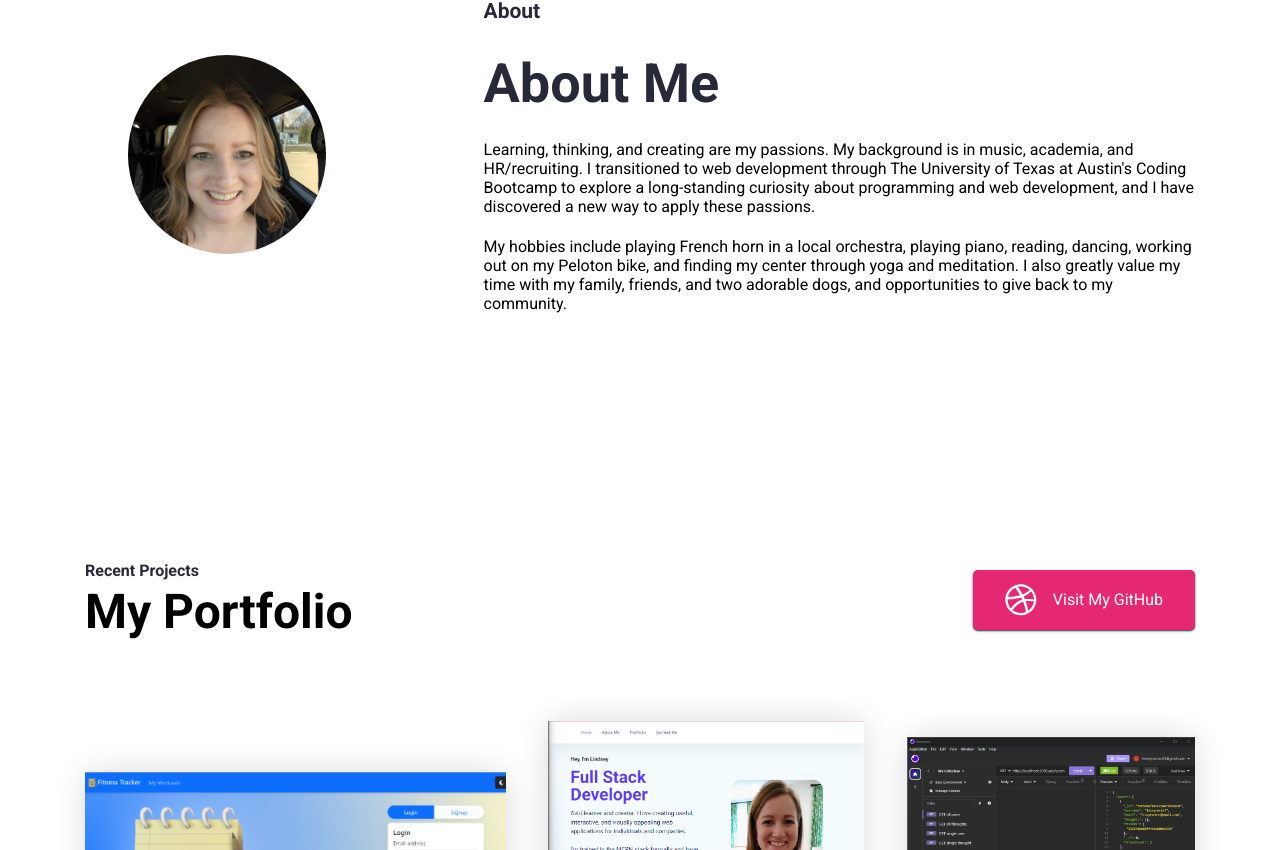
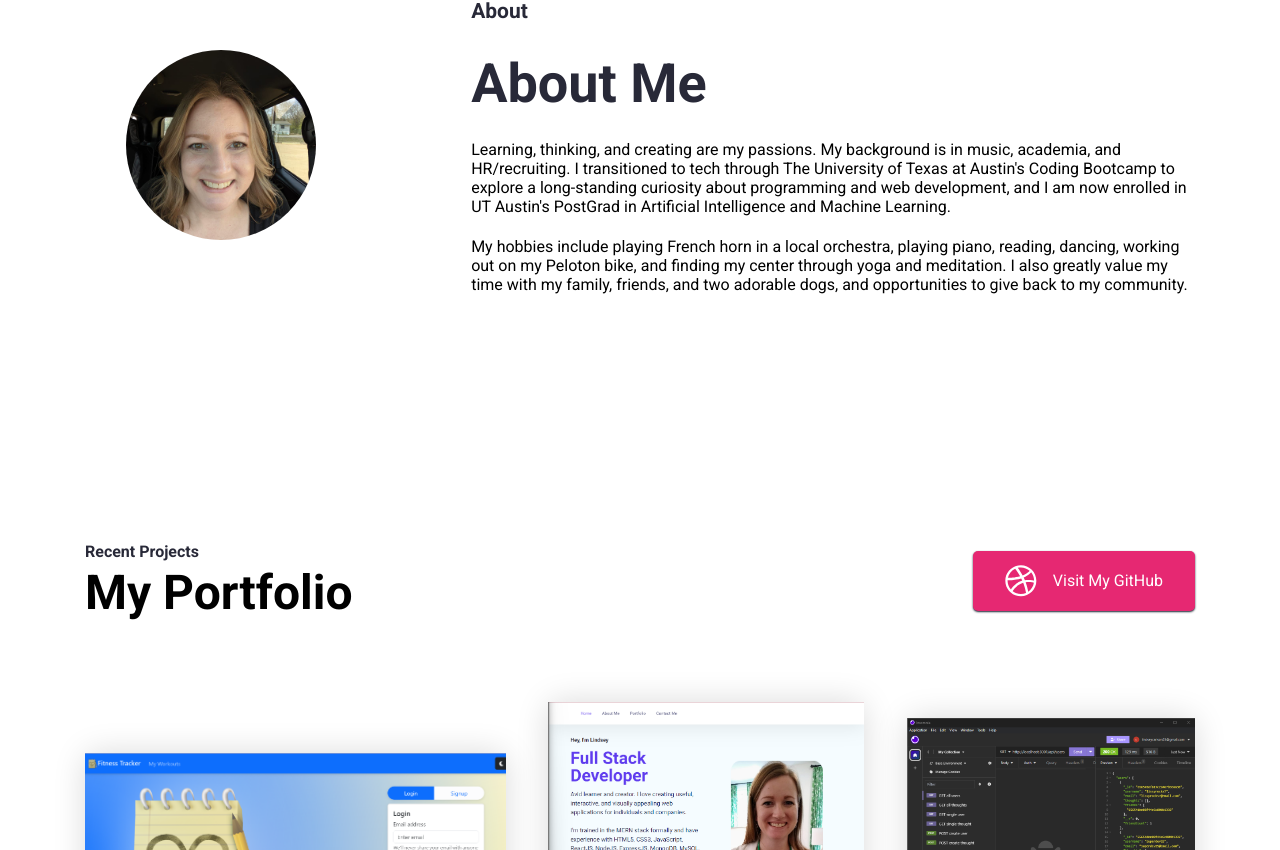
Before and after one commit to lindseycarlson23/new-react-portfolio, a React (Create React App) app: page / in a window 1280 px wide. Shown: the part 2013-2863 px from the top of the page. Built offline with nearby package versions, Linux system fonts and the light colour scheme.

Commit message:
updated about me section

```diff
--- a/src/Pages/Home/AboutMe.jsx
+++ b/src/Pages/Home/AboutMe.jsx
@@ -9,7 +9,7 @@ export default function AboutMe() {
           <p className="section--title">About</p>
           <h1 className="skills--section--heading">About Me</h1>
           <p className="hero--section-description">
-            Learning, thinking, and creating are my passions. My background is in music, academia, and HR/recruiting. I transitioned to web development through The University of Texas at Austin's Coding Bootcamp to explore a long-standing curiosity about programming and web development, and I have discovered a new way to apply these passions.
+            Learning, thinking, and creating are my passions. My background is in music, academia, and HR/recruiting. I transitioned to tech through The University of Texas at Austin's Coding Bootcamp to explore a long-standing curiosity about programming and web development, and I am now enrolled in UT Austin's PostGrad in Artificial Intelligence and Machine Learning.
           </p>
           <p className="hero--section-description">
             My hobbies include playing French horn in a local orchestra, playing piano, reading, dancing, working out on my Peloton bike, and finding my center through yoga and meditation. I also greatly value my time with my family, friends, and two adorable dogs, and opportunities to give back to my community.
```
